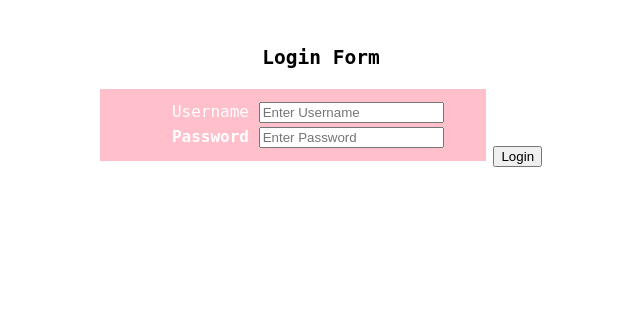
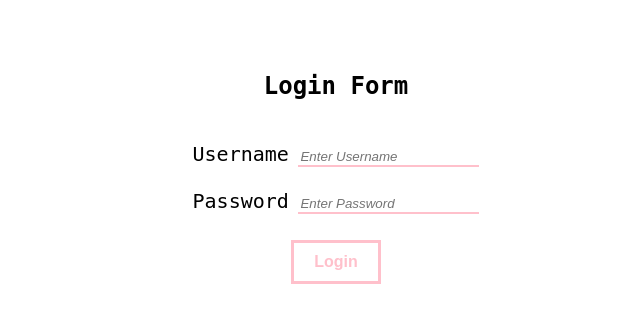
Before and after one commit to Hlotfy/eltabler, a Flask app: page / in a window 1280 px wide. Shown: the top 323 px of the page, without its empty margins (319-959 px from the left). Run offline with Flask 2, Linux system fonts and the light colour scheme; data comes from the database, SQL or seed files in the repository; some libraries are stand-ins or nearby versions.

Commit message:
login done

```diff
--- a/templates/index.html
+++ b/templates/index.html
@@ -1,15 +1,40 @@
 <script type="text/javascript" src="http://code.jquery.com/jquery-1.7.1.min.js"></script>
 <!DOCTYPE html>
 <style type="text/css">
-.login_table {
-  background-color: pink;
-  border: none;
-  color: white;
+table {
+  /*background-color: pink;*/
+  color: black;
   padding: 10px 20px;
   text-align: center;
-  text-decoration: none;
-  display: inline-block;
   font-size: 16px;
+}
+.labels{
+   font-size: 20px;
+   font-weight:none;
+}
+th, td {
+  padding: 10px;
+}
+.center-align {
+  text-align: center;
+}
+.login-btn{
+  background-color: white;
+  border: solid pink;
+  color: pink;
+  padding: 10px 20px;
+  text-align: center;
+  font-size: 16px;
+  margin: 4px 2px;
+  cursor: pointer;
+  font-weight: bold;
+}
+.login-input {
+  border: none;
+  border-bottom: 2px solid pink;
+}
+input::placeholder{
+  font-style:italic;
 }
 </style>
 <html>
@@ -74,29 +99,28 @@
         <div id="content", align="center">
         {% block content %}
         <br><br>
-        <h2>Login Form</h2>
+
 
         <form action="{{url_for('staff_login')}}" method="POST">
           <div class="container">
-            <table class="login_table">
+            <table>
               <tr>
-                <td><label class="labels" for="staffId">Username</label>
-                    <input name="staffId" id="staffId" type="text" placeholder="Enter Username" required>
+                <th class="center-align"><h2>Login Form</h2></th>
+              </tr>
+              <tr>
+                <td>
+                  <label class="labels" for="staffId">Username</label>
+                  <input class="login-input" name="staffId" id="staffId" type="text" placeholder="Enter Username" required>
                 </td>
               </tr>
               <tr>
-                <td><label class="labels" for="pwd"><b>Password</b></label>
-                    <input type="password" placeholder="Enter Password" name="pwd" id="pwd" required>
-                </td>
+                <td><label class="labels" for="pwd">Password</label>
+                <input class="login-input" type="password" placeholder="Enter Password" name="pwd" id="pwd" required></td>
+              </tr>
+              <tr>
+                <td class=center-align><button class="login-btn" type="submit">Login</button> </td>
               </tr>
             </table>
-            <!--<label class="labels" for="staffId">Username</label>-->
-            <!--<input name="staffId" id="staffId" type="text" placeholder="Enter Username" required>-->
-
-            <!--<label class="labels" for="pwd"><b>Password</b></label>-->
-            <!--<input type="password" placeholder="Enter Password" name="pwd" id="pwd" required>-->
-
-            <button type="submit">Login</button>
           </div>
         </form>
         {% endblock %}
```
